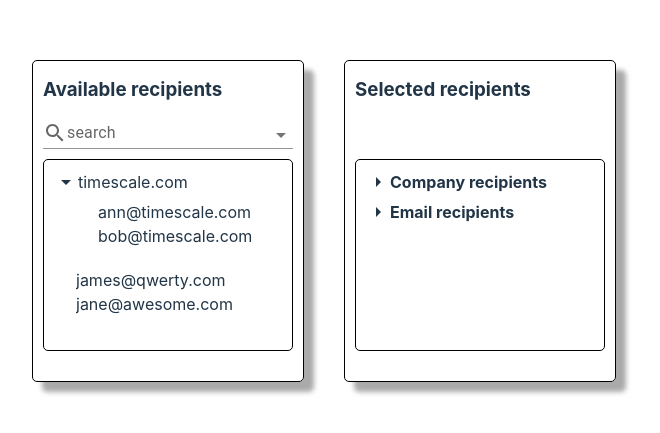
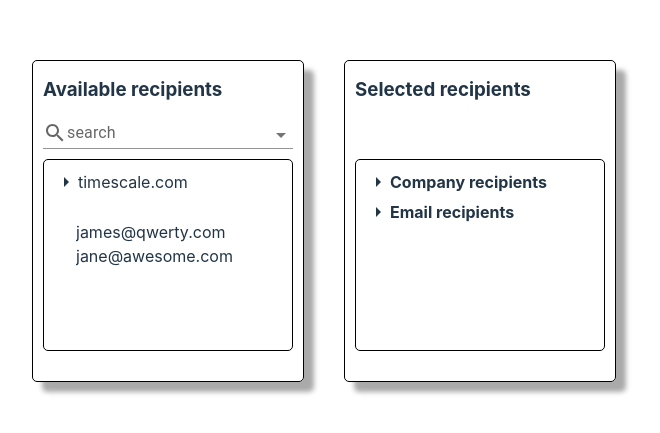
Before and after one commit to junhyungso/timescale-assignment, a React (Vite) app: page / in a window 1280 px wide. Shown: the part 179-612 px from the top of the page, without its empty margins (316-976 px from the left). Built offline with nearby package versions, Linux system fonts and the light colour scheme.

Commit message:
handling duplicate toggle trigger

```diff
--- a/src/components/Recipients/AvailableRecipients.tsx
+++ b/src/components/Recipients/AvailableRecipients.tsx
@@ -70,16 +70,16 @@ const AvailableRecipients = ({
             <div key={domain}>
               <div className="domain-container">
                 <div>
-                  {!expandToggles[domain] && (
+                  {!expandToggles[domain + "Available"] && (
                     <ArrowRight
                       className="arrow"
-                      onClick={() => handleExpand(domain)}
+                      onClick={() => handleExpand(domain + "Available")}
                     />
                   )}
-                  {expandToggles[domain] && (
+                  {expandToggles[domain + "Available"] && (
                     <ArrowDropDown
                       className="arrow"
-                      onClick={() => handleHide(domain)}
+                      onClick={() => handleHide(domain + "Available")}
                     />
                   )}
                 </div>
@@ -92,7 +92,7 @@ const AvailableRecipients = ({
                 </span>
               </div>
               <ul className="available-email-list">
-                {expandToggles[domain] &&
+                {expandToggles[domain + "Available"] &&
                   emails.map((email: string) => (
                     <li
                       key={email}
--- a/src/components/Recipients/Recipients.tsx
+++ b/src/components/Recipients/Recipients.tsx
@@ -165,6 +165,7 @@ const Recipients = () => {
 
   //type is either "company", "email" or company domain names
   const toggleExpand = (type: string, expand: boolean) => {
+    console.log(type);
     setExpandToggles((prevToggles) => ({
       ...prevToggles,
       [type]: expand,
--- a/src/components/Recipients/SelectedRecipients.tsx
+++ b/src/components/Recipients/SelectedRecipients.tsx
@@ -49,11 +49,15 @@ const SelectedRecipients = ({
                   <div key={domain} className="domain-group">
                     <div className="domain-container">
                       <div className="selected-company-list">
-                        {!expandToggles[domain] && (
-                          <ArrowRight onClick={() => handleExpand(domain)} />
+                        {!expandToggles[domain + "selected"] && (
+                          <ArrowRight
+                            onClick={() => handleExpand(domain + "selected")}
+                          />
                         )}
-                        {expandToggles[domain] && (
-                          <ArrowDropDown onClick={() => handleHide(domain)} />
+                        {expandToggles[domain + "selected"] && (
+                          <ArrowDropDown
+                            onClick={() => handleHide(domain + "selected")}
+                          />
                         )}
                       </div>
                       <span
@@ -65,7 +69,7 @@ const SelectedRecipients = ({
                       </span>
                     </div>
                     <ul className="selected-company-email-list">
-                      {expandToggles[domain] &&
+                      {expandToggles[domain + "selected"] &&
                         emails.map((email) => (
                           <li
                             key={email}
```
